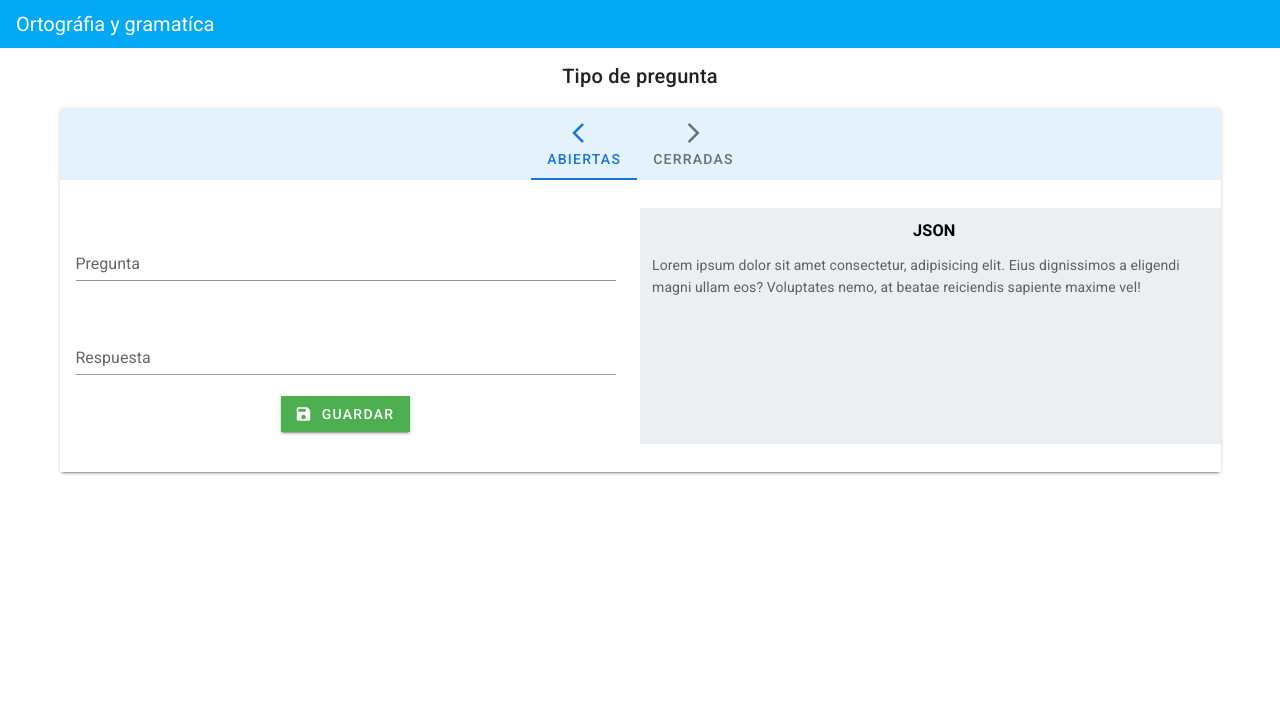
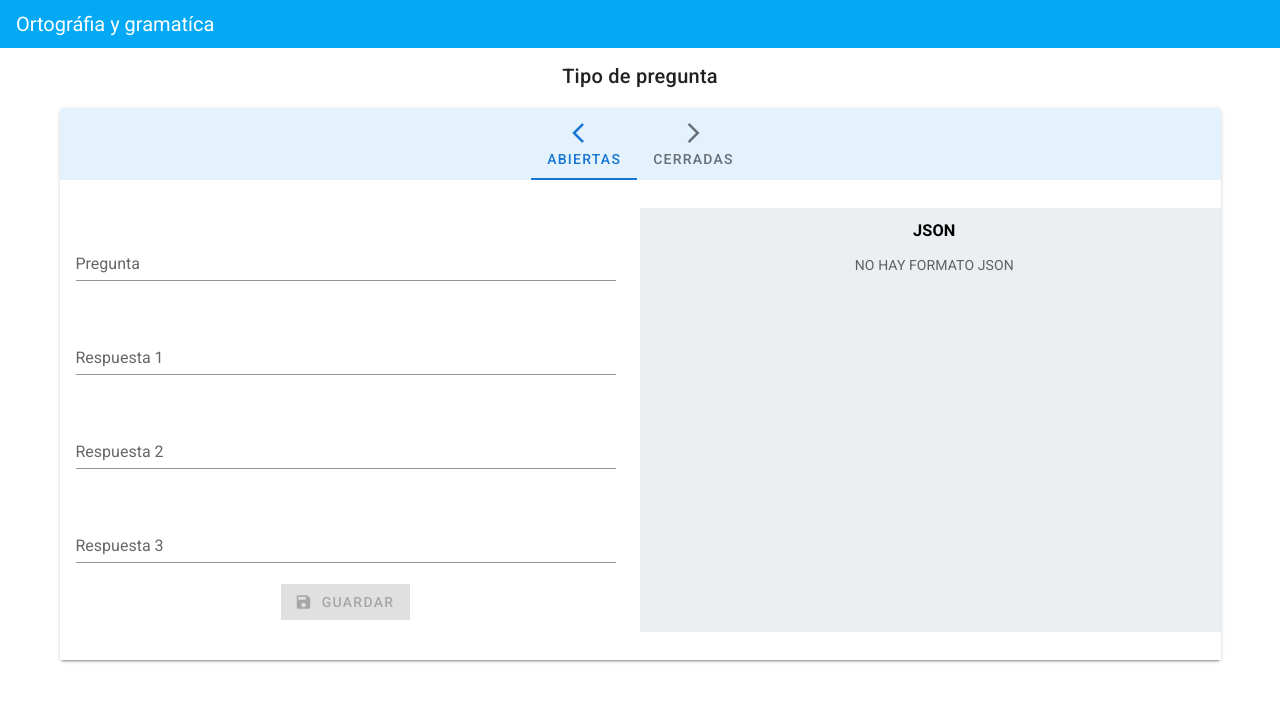
Before and after one commit to gerardoglzfrs/question, a Vue app: page / in a window 1280 px wide. Shown: the top 702 px of the page. Built offline with nearby package versions, Linux system fonts and the light colour scheme.

Commit message:
Diseño listo

```diff
--- a/public/index.html
+++ b/public/index.html
@@ -1,20 +1,37 @@
 <!DOCTYPE html>
 <html lang="es">
   <head>
-    <meta charset="utf-8">
-    <meta http-equiv="X-UA-Compatible" content="IE=edge">
-    <meta name="viewport" content="width=device-width,initial-scale=1.0">
-    <link rel="icon" href="<%= BASE_URL %>favicon.ico">
+    <meta charset="utf-8" />
+    <meta http-equiv="X-UA-Compatible" content="IE=edge" />
+    <meta name="viewport" content="width=device-width,initial-scale=1.0" />
+    <link rel="icon" href="<%= BASE_URL %>favicon.ico" />
     <title><%= htmlWebpackPlugin.options.title %></title>
-    <link rel="stylesheet" href="https://fonts.googleapis.com/css?family=Roboto:100,300,400,500,700,900">
-    <link rel="stylesheet" href="https://cdn.jsdelivr.net/npm/@mdi/font@latest/css/materialdesignicons.min.css">
-    <link href="https://fonts.googleapis.com/icon?family=Material+Icons" rel="stylesheet">
+    <link
+      rel="stylesheet"
+      href="https://fonts.googleapis.com/css?family=Roboto:100,300,400,500,700,900"
+    />
+    <link
+      rel="stylesheet"
+      href="https://cdn.jsdelivr.net/npm/@mdi/font@latest/css/materialdesignicons.min.css"
+    />
+    <link
+      href="https://fonts.googleapis.com/icon?family=Material+Icons"
+      rel="stylesheet"
+    />
   </head>
   <body>
     <noscript>
-      <strong>We're sorry but <%= htmlWebpackPlugin.options.title %> doesn't work properly without JavaScript enabled. Please enable it to continue.</strong>
+      <strong
+        >We're sorry but <%= htmlWebpackPlugin.options.title %> doesn't work
+        properly without JavaScript enabled. Please enable it to
+        continue.</strong
+      >
     </noscript>
     <div id="app"></div>
     <!-- built files will be auto injected -->
   </body>
 </html>
+
+<style>
+
+</style>
--- a/src/components/Main.vue
+++ b/src/components/Main.vue
@@ -5,14 +5,8 @@
                 <h1 class="title font-weight-medium mt-3 mb-4">Tipo de pregunta</h1>
             </v-row>
             <v-card class="mt-3">
-                <v-tabs
-                v-model="preg"
-                background-color="blue lighten-5"
-                centered
-                icons-and-text
-                >
+                <v-tabs v-model="preg" background-color="blue lighten-5" centered icons-and-text >
                     <v-tabs-slider></v-tabs-slider>
-
                     <v-tab href="#open">
                         Abiertas
                         <span><v-icon>arrow_back_ios</v-icon></span>
@@ -30,46 +24,26 @@
                             <v-card-text>
                                 <v-row class="justify-center mt-6 mb-6">
                                    <v-row>
-                                        <v-col cols="6" sm="6" md="6" lg="6">
-                                            <v-form  v-model="valid">
+                                        <v-col cols="12" sm="12" md="12" lg="6">
+                                            <v-form  v-model="valid" ref="formQuestion">
                                                 <v-container>
                                                     <v-row>
-                                                        <v-col
-                                                        cols="12"
-                                                        md="12"
-                                                        >
-                                                        <v-text-field
-                                                            v-model="question"
-                                                            :rules="questionRules"
-                                                            label="Pregunta"
-                                                            required
-                                                        ></v-text-field>
+                                                        <v-col cols="12" md="12" >
+                                                            <v-text-field v-model="form.question" :rules="questionRules" label="Pregunta" required></v-text-field>
                                                         </v-col>
-
-                                                        <v-col
-                                                        cols="12"
-                                                        md="12"
-                                                        >
-                                                        <v-text-field
-                                                            v-model="answere"
-                                                            :rules="answerRules"
-                                                            label="Respuesta"
-                                                            required
-                                                        ></v-text-field>
+                                                        <v-col cols="12" md="12" >
+                                                            <v-text-field v-model="form.answer1" :rules="answerRules" label="Respuesta 1" required></v-text-field>
                                                         </v-col>
-                                                        <v-col
-                                                        cols="12"
-                                                        md="12"
-                                                        >
+                                                        <v-col cols="12" md="12" >
+                                                            <v-text-field v-model="form.answer2" :rules="answerRules" label="Respuesta 2" required></v-text-field>
+                                                        </v-col>
+                                                        <v-col cols="12" md="12" >
+                                                            <v-text-field v-model="form.answer3" :rules="answerRules" label="Respuesta 3" required></v-text-field>
+                                                        </v-col>
+                                                        <v-col cols="12" md="12" >
                                                         <v-row class="justify-center">
-                                                            <v-row
-                                                                align="center"
-                                                                justify="space-around"
-                                                            >
-                                                                <v-btn
-                                                                tile
-                                                                color="success"
-                                                                >
+                                                            <v-row align="center" justify="space-around">
+                                                                <v-btn :disabled="!valid" @click="save(form)" tile color="success" >
                                                                     <span>
                                                                         <v-icon left>
                                                                             save
@@ -84,14 +58,13 @@
                                                     </v-container>
                                             </v-form>
                                         </v-col>
-                                        <v-col cols="12" sm="6" md="6" lg="6" class="blue-grey lighten-5">
+                                        <v-col cols="12" sm="12" md="12" lg="6" class="blue-grey lighten-5">
                                             <v-row class="justify-center">
                                                 <h3 style="color: black;" class="mt-3">JSON</h3>
                                             </v-row>
-                                            <div class="mt-6">
-                                                <p>Lorem ipsum dolor sit amet consectetur, adipisicing elit. Eius dignissimos a eligendi magni ullam eos?
-                                                    Voluptates nemo, at beatae reiciendis sapiente maxime vel!</p>
-                                            </div>
+                                            <v-row class="justify-center mt-6">
+                                                <p>{{jsonF}}</p>
+                                            </v-row>
                                         </v-col>
                                     </v-row>
                                 </v-row>
@@ -99,7 +72,6 @@
                         </v-card>
                     </v-tab-item>
                 </v-tabs-items>
-
                 <v-tabs-items v-model="preg">
                     <v-tab-item value="close">
                         <v-card flat>
@@ -119,14 +91,36 @@
 <script>
     export default {
         data:() => ({
-            valid: false,
+            valid: true,
             preg: null,
+            jsonF: [],
+            form: {
+                question: "",
+                answer1: "",
+                answer2: "",
+                answer3: "",
+            },
             questionRules: [
                 v => !!v || 'La pregunta es requerida',
             ],
             answerRules: [
                 v => !!v || 'La respuesta es requerida',
             ],
-        })
+        }),
+
+        mounted() {
+            if(this.jsonF == "") {
+                this.jsonF = "NO HAY FORMATO JSON "
+            }
+        },
+
+        methods: {
+            save() {
+                const form = this.form;
+                var json = JSON.stringify(form);
+                this.jsonF = json;
+                console.log(json);
+            }
+        }
     }
 </script>
```
Also changed, not shown: src/App.vue (line endings or trailing spaces). Lines whose indentation alone changed are shown as unchanged.
